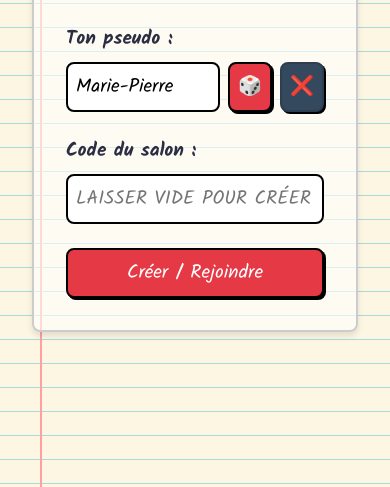
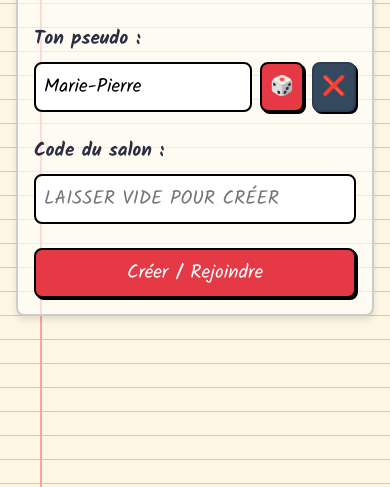
Before and after one commit to rtaieb/guess-my-shape, a website built with Vite: page index.html in a window 390 px wide. Shown: the part 357-844 px from the top of the page. Built offline with nearby package versions, Linux system fonts and the light colour scheme; some packages are replaced by stand-ins of ours; no server answers; the database is empty.

Commit message:
Reduce margins on mobile for better screen usage

```diff
--- a/src/style.css
+++ b/src/style.css
@@ -229,6 +229,11 @@ canvas {
 }
 
 @media (max-width: 768px) {
+  #app {
+    margin: 1rem;
+    padding: 1rem;
+    width: auto;
+  }
   .game-container {
     grid-template-columns: 1fr;
   }
@@ -408,7 +413,7 @@ canvas {
 @media (max-width: 768px) {
   .podium-modal {
     width: 95%;
-    padding: 1.5rem 1rem;
+    padding: 1rem 0.5rem;
   }
   .podium-item {
     font-size: 1.1rem;
```
